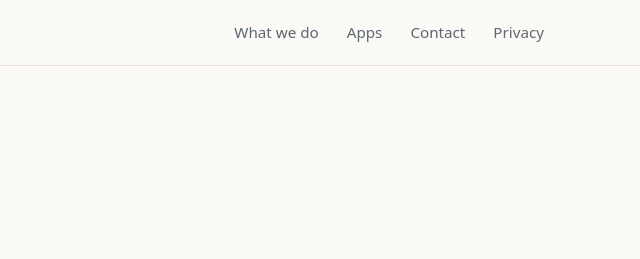
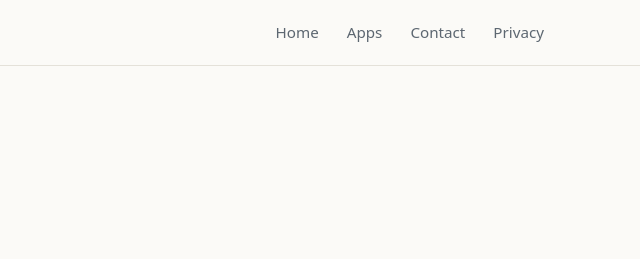
Before and after one commit to Skoperta/skoperta.github.io, a plain HTML site: page 404.html in a window 1280 px wide. Shown: the top 259 px of the page, 640-1280 px from the left. Drawn offline with Linux system fonts and the light colour scheme.

Commit message:
Replace "What we do" with "Home" in the nav bar
Home links to / on every page and the app-page template, and is marked
as the current page on the homepage. The homepage's "What we do" button
and section heading are unchanged.

Co-Authored-By: Claude Opus 5.5 <noreply@anthropic.com>

```diff
--- a/404.html
+++ b/404.html
@@ -25,7 +25,7 @@
         <span>Skoperta</span>
       </a>
       <nav class="site-nav" aria-label="Primary">
-        <a href="/#work">What we do</a>
+        <a href="/">Home</a>
         <a href="/apps/">Apps</a>
         <a href="/#contact">Contact</a>
         <a href="/privacy/">Privacy</a>
```
Also changed, not shown: apps/binosha-keyboard/index.html (+1 -1 lines), apps/binosha-keyboard/privacy/index.html (+1 -1 lines), apps/binosha-keyboard/support/index.html (+1 -1 lines), apps/index.html (+1 -1 lines), apps/mizzle/index.html (+1 -1 lines), apps/mizzle/privacy/index.html (+1 -1 lines), apps/mizzle/support/index.html (+1 -1 lines), index.html (+1 -1 lines), privacy/index.html (+1 -1 lines), templates/app-page.html (+1 -1 lines).
